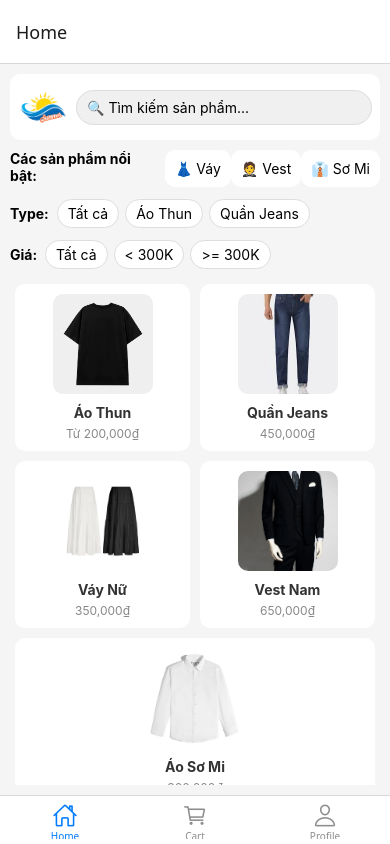
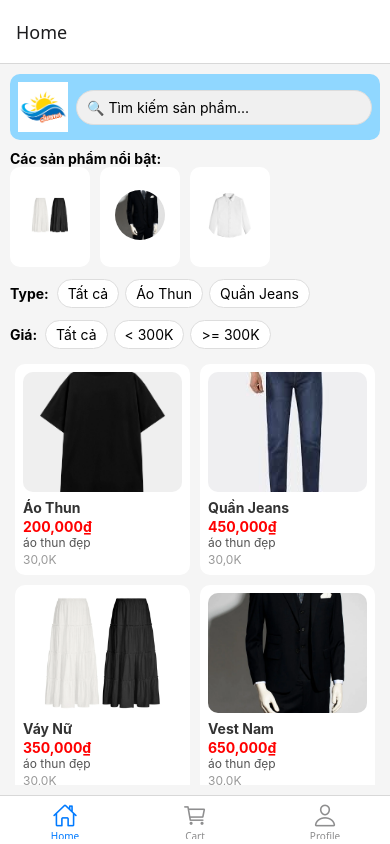
Before and after one commit to hien22444/MMAProject, a React Native app: screen /Home in a window 390 px wide. Built offline with nearby package versions, Linux system fonts and the light colour scheme.

Commit message:
fix card

```diff
--- /dev/null
+++ b/components/product/CardProduct.tsx
@@ -0,0 +1,190 @@
+import React, { useState } from "react";
+import { View, Text, FlatList, Image, StyleSheet, TouchableOpacity, TextInput } from "react-native";
+import { Product } from "../../types/product";
+import { NativeStackNavigationProp } from '@react-navigation/native-stack';
+import { useNavigation } from "@react-navigation/native";
+
+type RootStackParamList = {
+  Home: undefined;
+  ProductDetail: { product: Product };
+  Cart: undefined;
+  Profile: undefined;
+};
+type Prop = {
+    product: Product;
+}
+const CardProduct: React.FC<Prop> = ({product}) => {
+  const navigation = useNavigation<NativeStackNavigationProp<RootStackParamList>>();
+
+  return (
+    <TouchableOpacity
+    onPress={() => navigation.navigate('ProductDetail',{product})}
+    style ={styles.card}
+    >
+    <Image source={product.image} style={styles.productImage} />
+
+      <Text style={styles.productName} numberOfLines={2}>{product.name}</Text>
+      <Text style={styles.productPrice}>{product.price}</Text>
+      <Text style={styles.productDescribe} numberOfLines={1}>{product.describe}</Text>
+      <Text style={styles.productSold}>{product.sold}</Text>
+    </TouchableOpacity>
+  );
+};
+
+const styles = StyleSheet.create({
+  container: { flex: 1, padding: 10, backgroundColor: '#f5f5f5' },
+
+  headerContainer: {
+    flexDirection: 'row',
+    alignItems: 'center',
+    backgroundColor: '#90D7FF',
+    borderRadius: 10,
+    padding: 8,
+    elevation: 3,
+    marginBottom: 10,
+  },
+  logo: { width: 50, height: 50, marginRight: 8 },
+  searchInput: {
+    flex: 1,
+    height: 35,
+    borderColor: '#ddd',
+    borderWidth: 1,
+    borderRadius: 20,
+    paddingHorizontal: 10,
+    backgroundColor: '#f0f0f0',
+  },
+
+  bannerContainer: {
+    width: '100%',
+    height: 150,
+    marginBottom: 10,
+  },
+  bannerImage: {
+    width: '100%',
+    height: '100%',
+    borderRadius: 10,
+  },
+
+  categoryContainer: {
+  marginBottom: 10,
+},
+
+categoryItem: {
+  backgroundColor: '#fff',
+  alignItems: 'center',
+  justifyContent: 'center',
+  marginRight: 10,
+  padding: 10,
+  borderRadius: 10,
+  elevation: 2,
+  width: 80,  // Kích thước cố định cho item
+  height: 100, // Để ảnh + text nằm gọn trong
+},
+
+categoryImage: {
+  width: 50,
+  height: 50,
+  borderRadius: 25, // bo tròn hình ảnh
+  marginBottom: 5,
+},
+card: {
+  backgroundColor: '#fff',
+  flex: 1,
+  margin: 5,
+  padding: 8,
+  borderRadius: 10,
+  elevation: 3,
+  position: 'relative',
+},
+
+productImage: {
+  width: '100%',
+  height: 120,
+  borderRadius: 10,
+  marginBottom: 5,
+},
+
+badgeContainer: {
+  position: 'absolute',
+  top: 8,
+  left: 8,
+  backgroundColor: 'orange',
+  paddingHorizontal: 5,
+  paddingVertical: 2,
+  borderRadius: 3,
+},
+
+badgeText: {
+  fontSize: 10,
+  color: '#fff',
+  fontWeight: 'bold',
+},
+
+productName: {
+  fontSize: 14,
+  fontWeight: 'bold',
+  color: '#333',
+  marginVertical: 2,
+},
+
+productPrice: {
+  fontSize: 14,
+  color: 'red',
+  fontWeight: 'bold',
+},
+
+productDescribe: {
+  fontSize: 12,
+  color: '#555',
+},
+
+productSold: {
+  fontSize: 12,
+  color: '#999',
+  marginTop: 2,
+},
+
+  filterContainer: {
+    flexDirection: 'row',
+    alignItems: 'center',
+    marginBottom: 8,
+    flexWrap: 'wrap',
+  },
+  filterTitle: { fontWeight: 'bold', marginRight: 5 },
+  filterButton: {
+    backgroundColor: '#fff',
+    paddingHorizontal: 10,
+    paddingVertical: 5,
+    borderRadius: 15,
+    marginHorizontal: 3,
+    marginVertical: 2,
+    borderWidth: 1,
+    borderColor: '#ddd',
+  },
+
+  functionsContainer: {
+    flexDirection: 'row',
+    justifyContent: 'space-around',
+    marginVertical: 10,
+  },
+  functionButton: {
+    backgroundColor: '#fff',
+    flex: 1,
+    marginHorizontal: 5,
+    paddingVertical: 10,
+    borderRadius: 10,
+    alignItems: 'center',
+    elevation: 2,
+  },
+  functionIcon: { fontSize: 24 },
+
+
+  profileIcon: {
+  width: 50,
+  height: 50,
+  borderRadius: 25,
+  marginLeft: 8,
+},
+});
+
+export default CardProduct;
--- a/screens/Homepage.tsx
+++ b/screens/Homepage.tsx
@@ -3,6 +3,7 @@ import { View, Text, FlatList, Image, StyleSheet, TouchableOpacity, TextInput }
 import { Product } from "../types/product";
 import { NativeStackNavigationProp } from '@react-navigation/native-stack';
 import { useNavigation } from "@react-navigation/native";
+import CardProduct from "../components/product/CardProduct";
 
 import aoThun from '../assets/ao_thun.jpg';
 import aoThunTrang from '../assets/ao_thun_trang.jpg';
@@ -22,37 +23,57 @@ const products: Product[] = [
   {
     id: '1',
     name: 'Áo Thun',
-    price: 'Từ 200,000₫',
+    price: '200,000₫',
     image: aoThun,
-    variants: [
-      { id: 'v1', name: 'Áo Thun Trắng', price: '200,000₫', image: aoThunTrang },
-      { id: 'v2', name: 'Áo Thun Đen', price: '210,000₫', image: aoThun },
-    ]
+    describe:'áo thun đẹp',
+    sold:'30,0K'
   },
   {
     id: '2',
     name: 'Quần Jeans',
     price: '450,000₫',
     image: quanJean,
+    describe:'áo thun đẹp',
+    sold:'30,0K'
   },
   {
     id: '3',
     name: 'Váy Nữ',
     price: '350,000₫',
     image: vay,
+    describe:'áo thun đẹp',
+    sold:'30,0K'
   },
   {
     id: '4',
     name: 'Vest Nam',
     price: '650,000₫',
     image: vest,
+    describe:'áo thun đẹp',
+    sold:'30,0K'
   },
   {
     id: '5',
     name: 'Áo Sơ Mi',
     price: '300,000₫',
     image: soMi,
+    describe:'áo thun đẹp',
+    sold:'30,0K'
   },
+  {
+    id: '6',
+    name: 'Áo Thun Trắng',
+    price: '200,000₫',
+    image: aoThunTrang,
+    describe:'áo thun đẹp',
+    sold:'30,0K'
+  },
+];
+
+const featuredCategories = [
+  { id: '1', label: '👗 Váy', value: 'Váy Nữ', image: vay },
+  { id: '2', label: '🤵 Vest', value: 'Vest Nam',image:vest },
+  { id: '3', label: '👔 Sơ Mi', value: 'Áo Sơ Mi',image: soMi },
 ];
 
 const Homepage: React.FC = () => {
@@ -101,15 +122,20 @@ const Homepage: React.FC = () => {
       {/* Danh mục */}
       <View style={styles.categoryContainer}>
   <Text style={styles.filterTitle}>Các sản phẩm nổi bật:</Text>
-        <TouchableOpacity style={styles.categoryItem} onPress={() => setSelectedBrand('Váy Nữ')}>
-          <Text>👗 Váy</Text>
+  <FlatList
+    data={featuredCategories}
+    horizontal
+    keyExtractor={(item) => item.id}
+    renderItem={({ item }) => (
+      <TouchableOpacity
+        style={styles.categoryItem}
+        onPress={() => setSelectedBrand(item.value)}
+      >
+        <Image source={item.image} style={styles.categoryImage} />
       </TouchableOpacity>
-        <TouchableOpacity style={styles.categoryItem} onPress={() => setSelectedBrand('Vest Nam')}>
-          <Text>🤵 Vest</Text>
-        </TouchableOpacity>
-        <TouchableOpacity style={styles.categoryItem} onPress={() => setSelectedBrand('Áo Sơ Mi')}>
-          <Text>👔 Sơ Mi</Text>
-        </TouchableOpacity>
+    )}
+    showsHorizontalScrollIndicator={false}
+  />
 </View>
 
       {/* Bộ lọc Type */}
@@ -151,19 +177,12 @@ const Homepage: React.FC = () => {
       <FlatList
   data={filteredProducts}
   keyExtractor={(item) => item.id}
-        renderItem={({ item }) => (
-          <TouchableOpacity
-            onPress={() => navigation.navigate('ProductDetail', { product: item })}
-            style={styles.card}
-          >
-            <Image source={item.image} style={styles.productImage} />
-            <Text style={styles.productName}>{item.name}</Text>
-            <Text style={styles.productPrice}>{item.price}</Text>
-          </TouchableOpacity>
-        )}
-        numColumns={numColumns}
+  numColumns={2}
   columnWrapperStyle={{ justifyContent: 'space-between' }}
   contentContainerStyle={{ paddingBottom: 20 }}
+  renderItem={({ item }) => (
+    <CardProduct product={item}/>
+  )}
 />
     </View>
   );
@@ -175,7 +194,7 @@ const styles = StyleSheet.create({
   headerContainer: {
     flexDirection: 'row',
     alignItems: 'center',
-    backgroundColor: '#fff',
+    backgroundColor: '#90D7FF',
     borderRadius: 10,
     padding: 8,
     elevation: 3,
@@ -204,15 +223,82 @@ const styles = StyleSheet.create({
   },
 
   categoryContainer: {
-    flexDirection: 'row',
-    justifyContent: 'space-around',
   marginBottom: 10,
 },
+
 categoryItem: {
   backgroundColor: '#fff',
+  alignItems: 'center',
+  justifyContent: 'center',
+  marginRight: 10,
   padding: 10,
   borderRadius: 10,
   elevation: 2,
+  width: 80,  // Kích thước cố định cho item
+  height: 100, // Để ảnh + text nằm gọn trong
+},
+
+categoryImage: {
+  width: 50,
+  height: 50,
+  borderRadius: 25, // bo tròn hình ảnh
+  marginBottom: 5,
+},
+card: {
+  backgroundColor: '#fff',
+  flex: 1,
+  margin: 5,
+  padding: 8,
+  borderRadius: 10,
+  elevation: 3,
+  position: 'relative',
+},
+
+productImage: {
+  width: '100%',
+  height: 120,
+  borderRadius: 10,
+  marginBottom: 5,
+},
+
+badgeContainer: {
+  position: 'absolute',
+  top: 8,
+  left: 8,
+  backgroundColor: 'orange',
+  paddingHorizontal: 5,
+  paddingVertical: 2,
+  borderRadius: 3,
+},
+
+badgeText: {
+  fontSize: 10,
+  color: '#fff',
+  fontWeight: 'bold',
+},
+
+productName: {
+  fontSize: 14,
+  fontWeight: 'bold',
+  color: '#333',
+  marginVertical: 2,
+},
+
+productPrice: {
+  fontSize: 14,
+  color: 'red',
+  fontWeight: 'bold',
+},
+
+productDescribe: {
+  fontSize: 12,
+  color: '#555',
+},
+
+productSold: {
+  fontSize: 12,
+  color: '#999',
+  marginTop: 2,
 },
 
   filterContainer: {
@@ -249,18 +335,7 @@ const styles = StyleSheet.create({
   },
   functionIcon: { fontSize: 24 },
 
-  card: {
-    backgroundColor: '#fff',
-    flex: 1,
-    margin: 5,
-    padding: 10,
-    borderRadius: 10,
-    alignItems: 'center',
-    elevation: 3,
-  },
-  productImage: { width: 100, height: 100, borderRadius: 10, marginBottom: 10 },
-  productName: { fontSize: 14, fontWeight: 'bold', color: '#333' },
-  productPrice: { fontSize: 12, color: '#888', marginTop: 5 },
+
   profileIcon: {
   width: 50,
   height: 50,
--- a/screens/ProductDetail.tsx
+++ b/screens/ProductDetail.tsx
@@ -1,7 +1,7 @@
 import React, { useContext } from 'react';
-import { View, Text, FlatList, Image, StyleSheet, TouchableOpacity } from 'react-native';
+import { View, Text, Image, StyleSheet, TouchableOpacity, ScrollView } from 'react-native';
 import { RouteProp, useRoute } from '@react-navigation/native';
-import { Product, ProductVariant } from '../types/product';
+import { Product } from '../types/product';
 import { useCart } from '../contexts/CartContext';
 
 type ProductDetailRouteProp = RouteProp<{ ProductDetail: { product: Product } }, 'ProductDetail'>;
@@ -11,66 +11,77 @@ const ProductDetail: React.FC = () => {
   const { product } = params;
   const { addToCart } = useCart();
 
-  const renderVariant = ({ item }: { item: ProductVariant }) => (
-    <View style={styles.card}>
-      <Image source={item.image} style={styles.image} />
-      <Text style={styles.productName}>{item.name}</Text>
-      <Text style={styles.productPrice}>{item.price}</Text>
+  return (
+    <ScrollView contentContainerStyle={styles.container}>
+      <Image source={product.image} style={styles.image} />
+
+      <Text style={styles.name}>{product.name}</Text>
+      <Text style={styles.price}>{product.price}</Text>
+
+      {/* Mô tả chi tiết */}
+      <Text style={styles.describe}>{product.describe}</Text>
+
+      {/* Đã bán */}
+      <Text style={styles.sold}>Đã bán: {product.sold}</Text>
+
+      {/* Nút thêm vào giỏ */}
       <TouchableOpacity
         style={styles.button}
-        onPress={() => addToCart(item)}
+        onPress={() => addToCart(product)}
       >
-        <Text style={styles.buttonText}>Thêm vào giỏ</Text>
+        <Text style={styles.buttonText}>Thêm vào giỏ hàng</Text>
       </TouchableOpacity>
-    </View>
-  );
-
-  return (
-    <View style={styles.container}>
-      <Text style={styles.header}>{product.name}</Text>
-      {product.variants ? (
-        <FlatList
-          data={product.variants}
-          keyExtractor={(item) => item.id}
-          renderItem={renderVariant}
-          contentContainerStyle={{ paddingBottom: 20 }}
-        />
-      ) : (
-        <Text style={styles.noVariantText}>Không có sản phẩm này.</Text>
-      )}
-    </View>
+    </ScrollView>
   );
 };
 
 const styles = StyleSheet.create({
-  container: { flex: 1, padding: 10, backgroundColor: '#f9f9f9' },
-  header: { fontSize: 26, textAlign: 'center', marginVertical: 15, fontWeight: 'bold', color: '#333' },
-  noVariantText: { textAlign: 'center', marginTop: 20, color: '#888', fontSize: 16 },
-
-  card: {
+  container: {
+    padding: 15,
     backgroundColor: '#fff',
-    padding: 15,
+    alignItems: 'center',
+  },
+  image: {
+    width: '100%',
+    height: 250,
     borderRadius: 10,
-    marginVertical: 10,
-    alignItems: 'center',
-    elevation: 3, // Android shadow
-    shadowColor: '#000', // iOS shadow
-    shadowOffset: { width: 0, height: 2 },
-    shadowOpacity: 0.2,
-    shadowRadius: 4,
+    marginBottom: 15,
   },
-  image: { width: 150, height: 150, borderRadius: 10, marginBottom: 10 },
-  productName: { fontSize: 18, fontWeight: 'bold', color: '#333' },
-  productPrice: { fontSize: 16, color: '#888', marginVertical: 5 },
-
+  name: {
+    fontSize: 24,
+    fontWeight: 'bold',
+    color: '#333',
+    marginBottom: 10,
+    textAlign: 'center',
+  },
+  price: {
+    fontSize: 20,
+    color: 'red',
+    fontWeight: 'bold',
+    marginBottom: 10,
+  },
+  describe: {
+    fontSize: 16,
+    color: '#555',
+    marginBottom: 10,
+    textAlign: 'center',
+  },
+  sold: {
+    fontSize: 14,
+    color: '#888',
+    marginBottom: 20,
+  },
   button: {
     backgroundColor: '#ff6f61',
-    paddingVertical: 8,
-    paddingHorizontal: 20,
-    borderRadius: 20,
-    marginTop: 10,
+    paddingVertical: 10,
+    paddingHorizontal: 30,
+    borderRadius: 25,
   },
-  buttonText: { color: '#fff', fontWeight: 'bold' },
+  buttonText: {
+    color: '#fff',
+    fontWeight: 'bold',
+    fontSize: 16,
+  },
 });
 
 export default ProductDetail;
--- a/types/product.ts
+++ b/types/product.ts
@@ -12,5 +12,6 @@ export interface Product {
   name: string;
   price: string;
   image: ImageSourcePropType;
-  variants?: ProductVariant[];
+  describe:string;
+  sold:string;
 }
```
Lines whose indentation alone changed are shown as unchanged.
